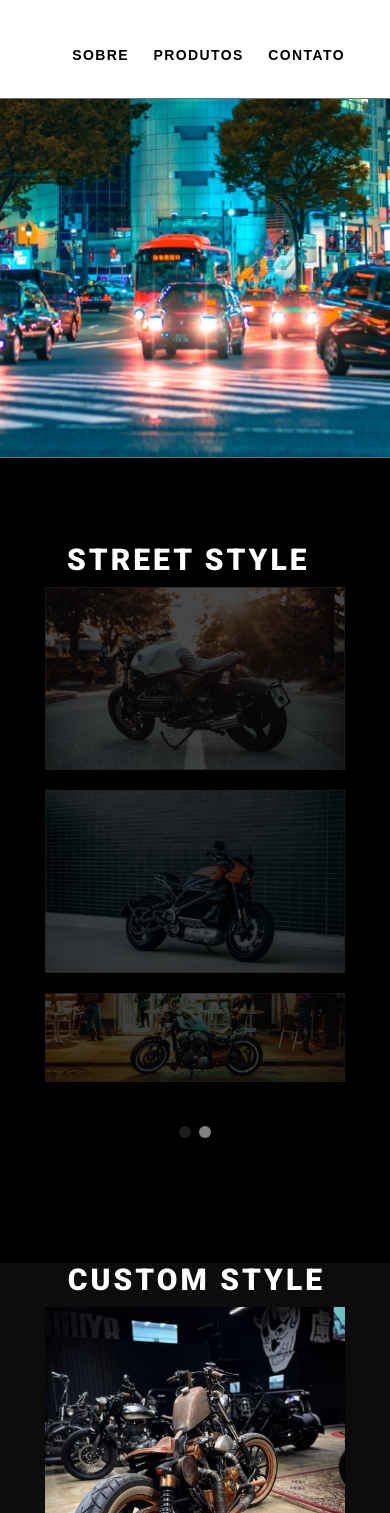
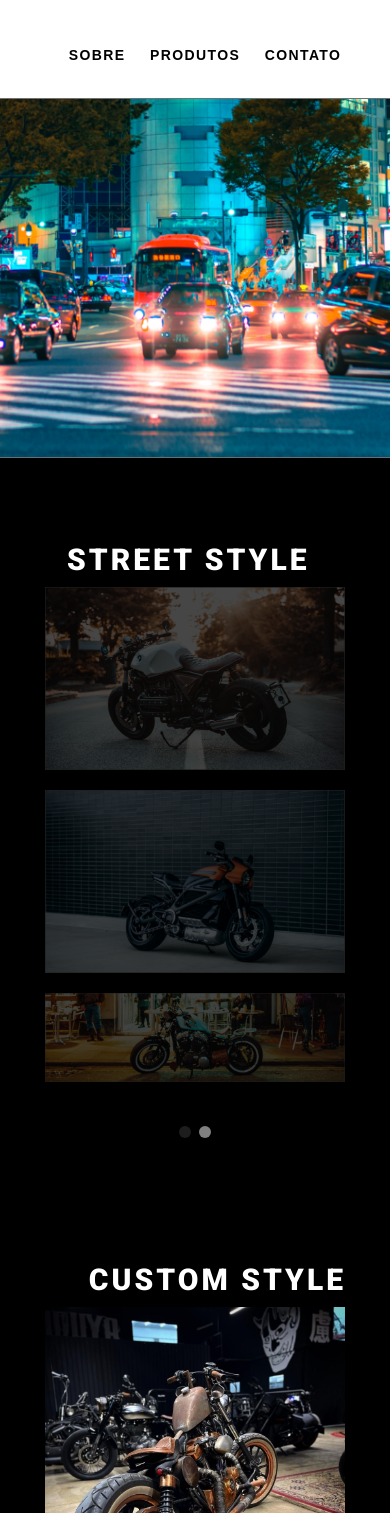
Before and after one commit to Stack-Peter/Shibuya-Garage-LV01, a plain HTML site: page produtos.html in a window 390 px wide. Shown: the part 87-1600 px from the top of the page. Drawn offline with Linux system fonts and the light colour scheme.

Commit message:
Update style-prod.css

```diff
--- a/assets/css/style-prod.css
+++ b/assets/css/style-prod.css
@@ -109,14 +109,14 @@ body {
     width: 100%;
     height: 1060px;
     margin-top: 20px;
-    background: #0f0f0fda;
+    background: #000000;
 }
 
 .intro-prod-2 h2 {
     color: #ffffff;
     text-align: right;
     margin-bottom: 10px;
-    margin-right: 62.5px;
+    margin-right: 67px;
     margin-left: 300px;
     text-transform: uppercase;
     font-weight: bold;
@@ -223,10 +223,6 @@ body {
         height: 895px;
     }
 
-    .intro-prod-2 h2 {
-        margin-right: 7px;
-    }
-
     .contato-end {
         margin-top: 10px;
         margin-left: 337px;
@@ -255,6 +251,10 @@ body {
         margin-left: 68px;
     }
 
+    .list {
+        text-align: center;
+    }
+
     .intro-prod-2 {
         height: 1500px;
     }
@@ -264,7 +264,8 @@ body {
     }
 
     .intro-prod-2 h2 {
-        margin-left: -120px;
+        margin-left: -99px;
+        overflow: visible;
     }
 
     .vintage {
```
